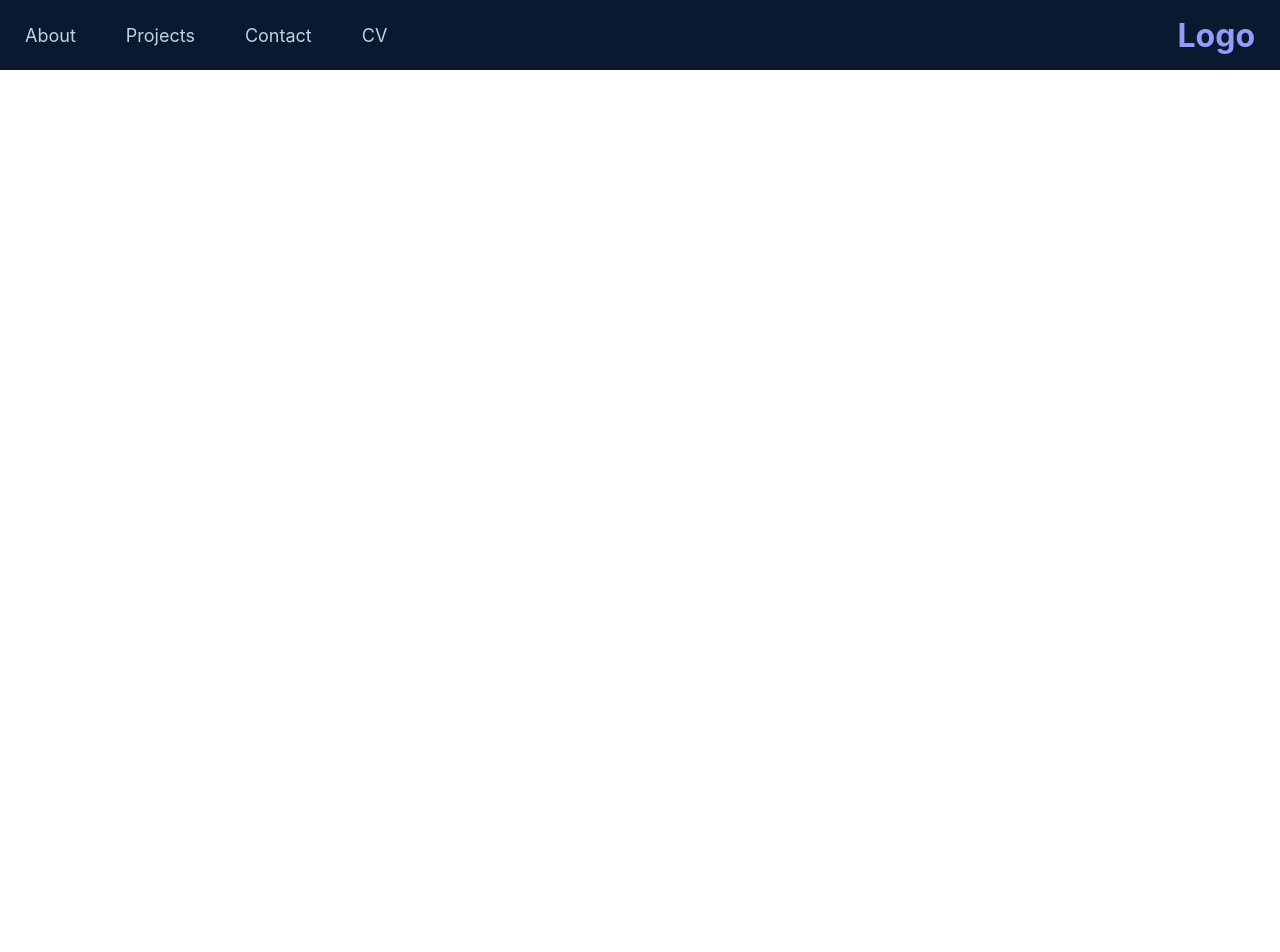
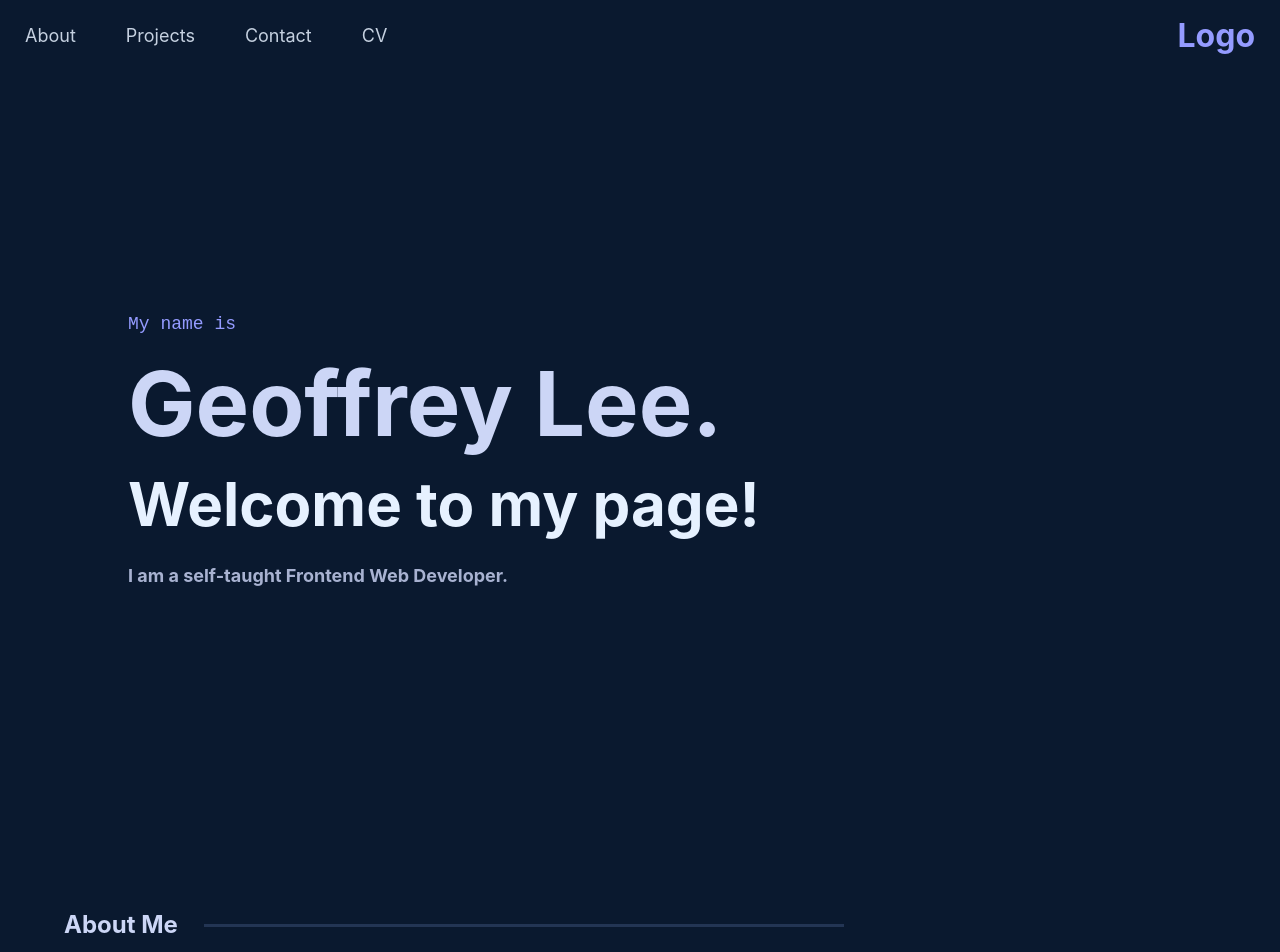
Before and after one commit to JKG009/portfolio, a React (Create React App) app: page / in a window 1280 px wide. Shown: the top 952 px of the page. Before the commit the page ends 800 px from the top, so only its background shows below. Built offline with nearby package versions, Linux system fonts and the light colour scheme.

Commit message:
added new sections, changed navbar and global css

```diff
--- a/src/App.js
+++ b/src/App.js
@@ -1,9 +1,11 @@
-import { Navbar } from "./components"
+import { Navbar, Hero, About } from "./components";
 
 function App() {
   return (
     <div>
       <Navbar />
+      <Hero />
+      <About />
     </div>
   );
 }
--- /dev/null
+++ b/src/components/About.js
@@ -0,0 +1,42 @@
+import React from "react";
+import styled from "styled-components";
+
+const AboutSection = styled.div`
+  position: relative;
+  padding-top: 5vh;
+  background-color: var(--navy);
+  height: 100vh;
+`;
+
+const AboutContainer = styled.section`
+  max-width: var(--max-width);
+  margin: auto;
+  padding: 0 5vw 0 5vw;
+
+  h2 {
+    color: var(--darker-white);
+    :after {
+      content: "";
+      display: block;
+      position: relative;
+      top: -15px;
+      left: 120px;
+      width: 50vw;
+      height: 3px;
+      margin-left: 20px;
+      background-color: var(--lightest-navy);
+    }
+  }
+`;
+
+const About = () => {
+  return (
+    <AboutSection>
+      <AboutContainer>
+        <h2>About Me</h2>
+      </AboutContainer>
+    </AboutSection>
+  );
+};
+
+export default About;
--- /dev/null
+++ b/src/components/Landing.js
@@ -0,0 +1,61 @@
+import React from "react";
+import styled from "styled-components";
+
+const Landing = styled.div`
+  position: relative;
+  background-color: var(--navy);
+  height: 100vh;
+  padding-bottom: 5vh;
+`;
+
+const LandingContainer = styled.section`
+  margin: auto;
+  height: 100%;
+  max-width: var(--max-width);
+  width: 100%;
+  padding: 0 10vw 0 10vw;
+  display: flex;
+  flex-direction: column;
+  align-items: flex-start;
+  justify-content: center;
+
+  h1 {
+    color: var(--title);
+    font-family: var(--font-mono);
+    font-size: clamp(var(--fs-sm), 5vw, var(--fs-md));
+    font-weight: 400;
+  }
+
+  h2 {
+    color: var(--darker-white);
+    font-size: clamp(50px, 8vw, 90px);
+    margin: 15px 0 5px;
+  }
+
+  h3 {
+    color: var(--white);
+    margin: 0px;
+    font-size: clamp(20px, 7vw, 60px);
+    margin: 5px 0 25px;
+  }
+
+  h4 {
+    color: var(--darkest-white);
+    font-size: clamp(var(--fs-xxs), var(--fs-md), var(--fs-lg));
+  }
+`;
+
+const Hero = () => {
+  return (
+    <Landing>
+      <LandingContainer>
+        <h1>My name is</h1>
+        <h2>Geoffrey Lee.</h2>
+        <h3>Welcome to my page!</h3>
+        <h4>I am a self-taught Frontend Web Developer.</h4>
+      </LandingContainer>
+    </Landing>
+  );
+};
+
+export default Hero;
--- a/src/components/Navbar.js
+++ b/src/components/Navbar.js
@@ -1,8 +1,16 @@
-import React, { useState } from "react";
+import React, { useState, useEffect } from "react";
 import styled from "styled-components";
+import useScrollDirection from "../hooks/useScrollDirection";
 
 const Nav = styled.div`
   background: var(--navy);
+  z-index: 20;
+  position: sticky;
+  top: 0px;
+  height: var(--nav-height);
+  transition-property: all;
+  transition-duration: 500ms;
+  ${({ scrollDown }) => scrollDown && `top: -10rem;`}
 `;
 
 const NavContainer = styled.div`
@@ -80,7 +88,7 @@ const NavToggle = styled.div`
 
 const NavItems = styled.div`
   @media (max-width: 700px) {
-    position: absolute;
+    position: fixed;
     top: 0;
     display: flex;
     flex-direction: column;
@@ -92,7 +100,6 @@ const NavItems = styled.div`
     transition: all 0.45s;
     justify-content: center;
     align-items: center;
-
     transform: ${({ isOpen }) => isOpen && "translateX(0)"};
   }
 `;
@@ -132,9 +139,18 @@ const NavBurger = styled.div`
 
 const Navbar = () => {
   const [isOpen, setIsOpen] = useState(false);
+  const scrollDirection = useScrollDirection();
+
+  useEffect(() => {
+    if (isOpen) {
+      document.body.style.overflow = "hidden";
+    } else {
+      document.body.style.overflow = "visible";
+    }
+  }, [isOpen]);
 
   return (
-    <Nav>
+    <Nav scrollDown={scrollDirection === "down"}>
       <NavContainer>
         <NavToggle isOpen={isOpen} onClick={() => setIsOpen(!isOpen)}>
           <NavBurger isOpen={isOpen}></NavBurger>
--- a/src/components/index.js
+++ b/src/components/index.js
@@ -1,2 +1,4 @@
-export { default as Navbar } from "./Navbar"
-export { default as Footer } from "./Footer"
+export { default as Navbar } from "./Navbar";
+export { default as Footer } from "./Footer";
+export { default as Hero } from "./Landing";
+export { default as About } from "./About";
--- /dev/null
+++ b/src/hooks/useScrollDirection.js
@@ -0,0 +1,29 @@
+import { useState, useEffect } from "react";
+
+function useScrollDirection() {
+  const [scrollDirection, setScrollDirection] = useState(null);
+
+  useEffect(() => {
+    let lastScrollY = window.pageYOffset;
+
+    const updateScrollDirection = () => {
+      const scrollY = window.pageYOffset;
+      const direction = scrollY > lastScrollY ? "down" : "up";
+      if (
+        direction !== scrollDirection &&
+        (scrollY - lastScrollY > 10 || scrollY - lastScrollY < -10)
+      ) {
+        setScrollDirection(direction);
+      }
+      lastScrollY = scrollY > 0 ? scrollY : 0;
+    };
+    window.addEventListener("scroll", updateScrollDirection);
+    return () => {
+      window.removeEventListener("scroll", updateScrollDirection);
+    };
+  }, [scrollDirection]);
+
+  return scrollDirection;
+}
+
+export default useScrollDirection;
--- a/src/styles/global.css
+++ b/src/styles/global.css
@@ -17,7 +17,7 @@
   --dark-grey: #495670;
   /* Bold */
   --title: #949bff;
-  --orange-tint: rgba(255, 197, 72, 0.7);
+  --tint: #b8bcf5;
 
   --font-sans: "Calibre", "Inter", "San Francisco", "SF Pro Text", -apple-system,
     system-ui, sans-serif;
@@ -45,3 +45,22 @@
   -webkit-font-smoothing: antialiased;
   -moz-osx-font-smoothing: grayscale;
 }
+
+::selection {
+  background-color: var(--lightest-navy);
+  color: var(--darker-white);
+}
+
+::-webkit-scrollbar {
+  background: var(--navy);
+  width: 10px;
+}
+
+::-webkit-scrollbar-thumb {
+  background-color: var(--lightest-navy);
+  border-radius: 5px;
+}
+
+::-webkit-scrollbar-thumb:hover {
+  background-color: var(--light-navy);
+}
```
